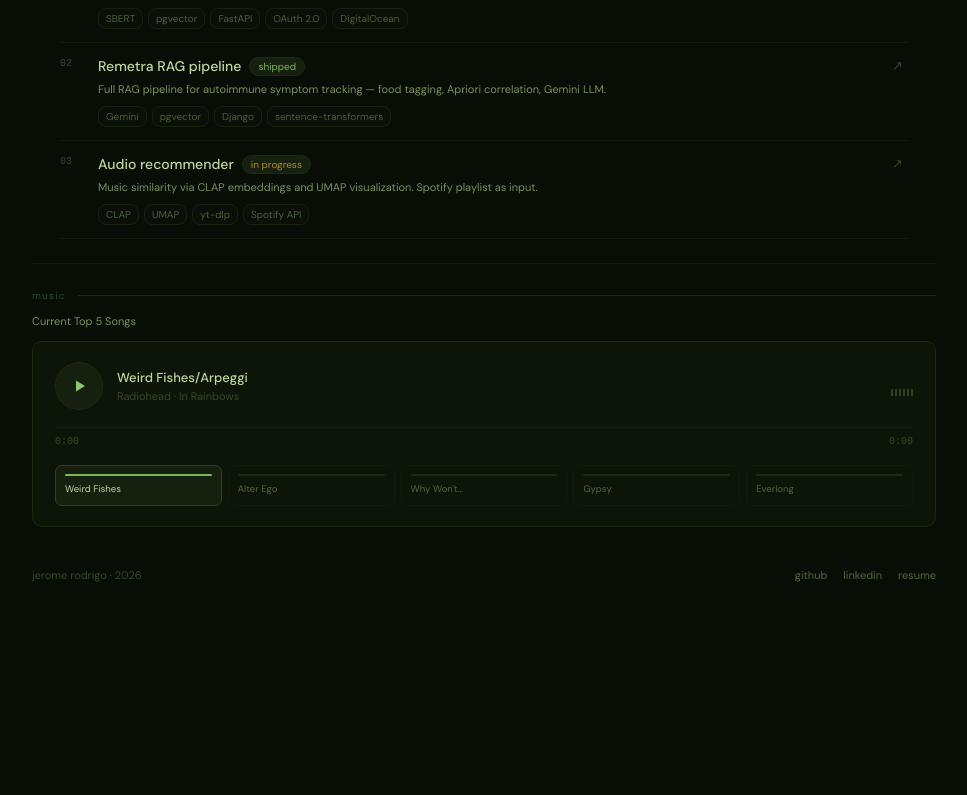
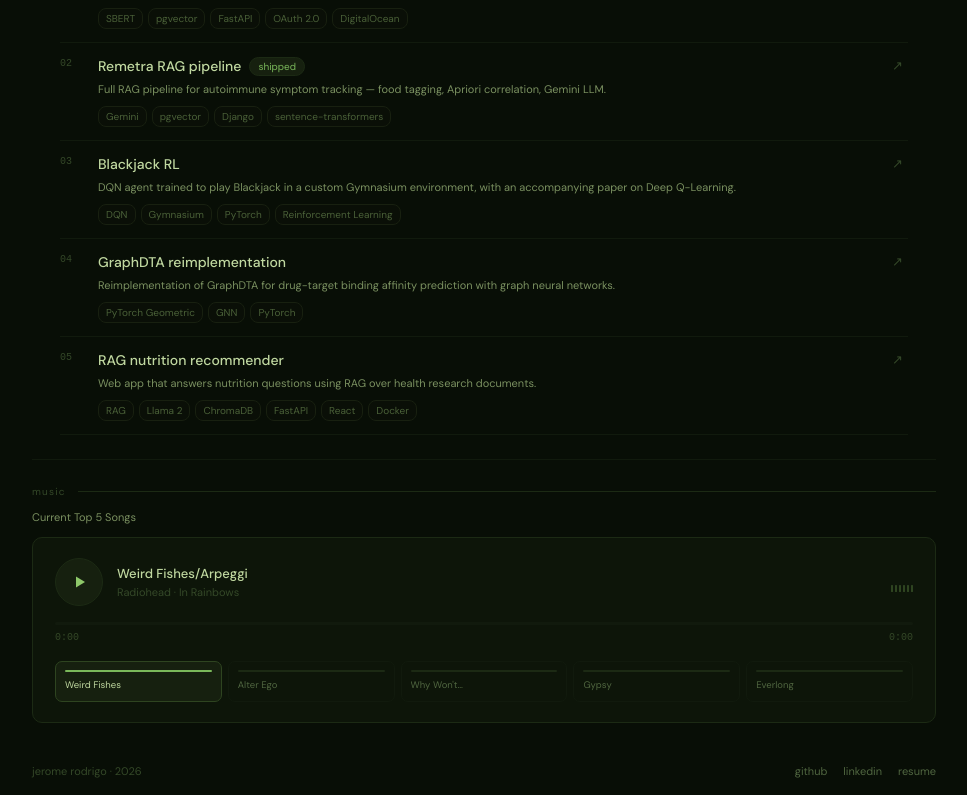
Before and after one commit to Jrodrigo06/personal-website-2, a Next.js app: page / in a window 1280 px wide. Shown: the part 1101-1896 px from the top of the page, without its empty margins (156-1123 px from the left). Before the commit the page ends 1700 px from the top, so only its background shows below. Built offline with nearby package versions, Linux system fonts and the light colour scheme.

Commit message:
fix: adjusted projects section

```diff
--- a/data/projects.ts
+++ b/data/projects.ts
@@ -2,6 +2,7 @@ export interface Project {
   num: string;
   name: string;
   desc: string;
+  detail?: string;
   tags: string[];
   link?: string;
   status?: "shipped" | "in progress";
@@ -12,6 +13,8 @@ export const projects: Project[] = [
     num: "01",
     name: "Unsprawl",
     desc: "AI duplicate task detection across Slack, Jira, and Trello. Built and shipped to real clients at Generate.",
+    detail:
+      "Duplicate task detection across project management tools. Built a semantic similarity pipeline with SBERT embeddings, pgvector HNSW indexing, and OAuth integrations across Slack, Jira, and Trello. Deployed to DigitalOcean under real client deadlines.",
     tags: ["SBERT", "pgvector", "FastAPI", "OAuth 2.0", "DigitalOcean"],
     status: "shipped",
   },
@@ -19,14 +22,33 @@ export const projects: Project[] = [
     num: "02",
     name: "Remetra RAG pipeline",
     desc: "Full RAG pipeline for autoimmune symptom tracking — food tagging, Apriori correlation, Gemini LLM.",
+    detail:
+      "Autoimmune symptom tracking app with a full RAG pipeline. Built food tagging, an Apriori correlation layer for surfacing symptom patterns, and a Gemini-powered structured output system. Shipped to the client.",
     tags: ["Gemini", "pgvector", "Django", "sentence-transformers"],
     status: "shipped",
   },
   {
     num: "03",
-    name: "Audio recommender",
-    desc: "Music similarity via CLAP embeddings and UMAP visualization. Spotify playlist as input.",
-    tags: ["CLAP", "UMAP", "yt-dlp", "Spotify API"],
-    status: "in progress",
+    name: "Blackjack RL",
+    desc: "DQN agent trained to play Blackjack in a custom Gymnasium environment, with an accompanying paper on Deep Q-Learning.",
+    detail:
+      "DQN agent trained to play Blackjack in a custom Gymnasium environment using experience replay and epsilon-greedy exploration. Wrote an accompanying paper on the mathematical foundations of Deep Q-Learning.",
+    tags: ["DQN", "Gymnasium", "PyTorch", "Reinforcement Learning"],
+  },
+  {
+    num: "04",
+    name: "GraphDTA reimplementation",
+    desc: "Reimplementation of GraphDTA for drug-target binding affinity prediction with graph neural networks.",
+    detail:
+      "Reimplementation of GraphDTA for drug-target binding affinity prediction using PyTorch Geometric and graph neural networks. Wrote a paper on the implementation and the math behind GNNs applied to molecular data.",
+    tags: ["PyTorch Geometric", "GNN", "PyTorch"],
+  },
+  {
+    num: "05",
+    name: "RAG nutrition recommender",
+    desc: "Web app that answers nutrition questions using RAG over health research documents.",
+    detail:
+      "Web app that answers nutrition questions using RAG over health research documents. Semantic chunking, Llama 2 for generation, ChromaDB for vector storage, FastAPI backend, React frontend, Docker deployment.",
+    tags: ["RAG", "Llama 2", "ChromaDB", "FastAPI", "React", "Docker"],
   },
 ];
```
